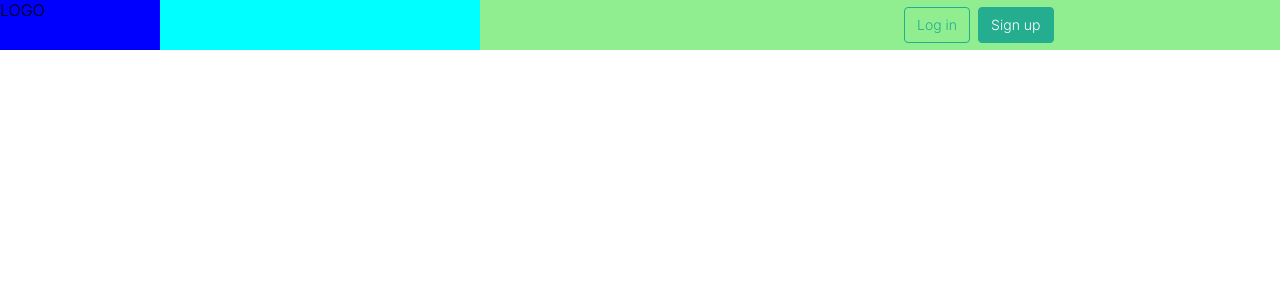
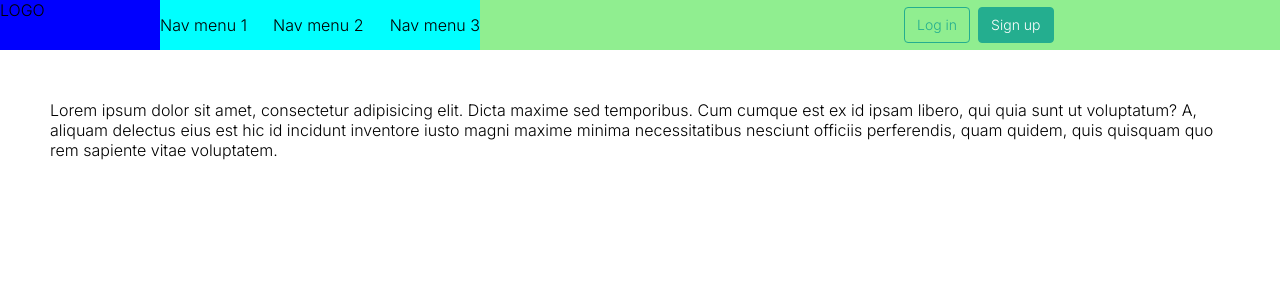
Before and after one commit to mikhailbahdashych/mcp-academic-researcher, a Nuxt app: page / in a window 1280 px wide. Shown: the top 300 px of the page. Built offline with nearby package versions, Linux system fonts and the light colour scheme.

Commit message:
nav menues

```diff
--- a/assets/css/Header.scss
+++ b/assets/css/Header.scss
@@ -22,6 +22,11 @@
       height: 50px;
       background-color: cyan;
       min-width: 320px;
+      display: flex;
+      justify-content: space-between;
+      .header-nav-menu {
+        padding: 15px 0 15px 0;
+      }
     }
     .user-nav {
       color: rgb(0, 20, 42);
--- /dev/null
+++ b/assets/css/Home.scss
@@ -0,0 +1,3 @@
+.home {
+  padding: 100px 50px 50px;
+}
--- a/components/Header.vue
+++ b/components/Header.vue
@@ -4,7 +4,11 @@
       <div class="header-logo">
         LOGO
       </div>
-      <div class="header-nav"></div>
+      <div class="header-nav">
+        <div class="header-nav-menu">Nav menu 1</div>
+        <div class="header-nav-menu">Nav menu 2</div>
+        <div class="header-nav-menu">Nav menu 3</div>
+      </div>
     </div>
     <div class="header-side">
       <div class="user-nav">
--- a/pages/index.vue
+++ b/pages/index.vue
@@ -1,8 +1,8 @@
 <template>
   <div>
     <Header />
-    <div style="padding-top: 50px">
-
+    <div class="home">
+      Lorem ipsum dolor sit amet, consectetur adipisicing elit. Dicta maxime sed temporibus. Cum cumque est ex id ipsam libero, qui quia sunt ut voluptatum? A, aliquam delectus eius est hic id incidunt inventore iusto magni maxime minima necessitatibus nesciunt officiis perferendis, quam quidem, quis quisquam quo rem sapiente vitae voluptatem.
     </div>
   </div>
 </template>
@@ -17,6 +17,6 @@ export default {
 }
 </script>
 
-<style>
-
+<style lang="scss">
+@import "../assets/css/Home";
 </style>
```
